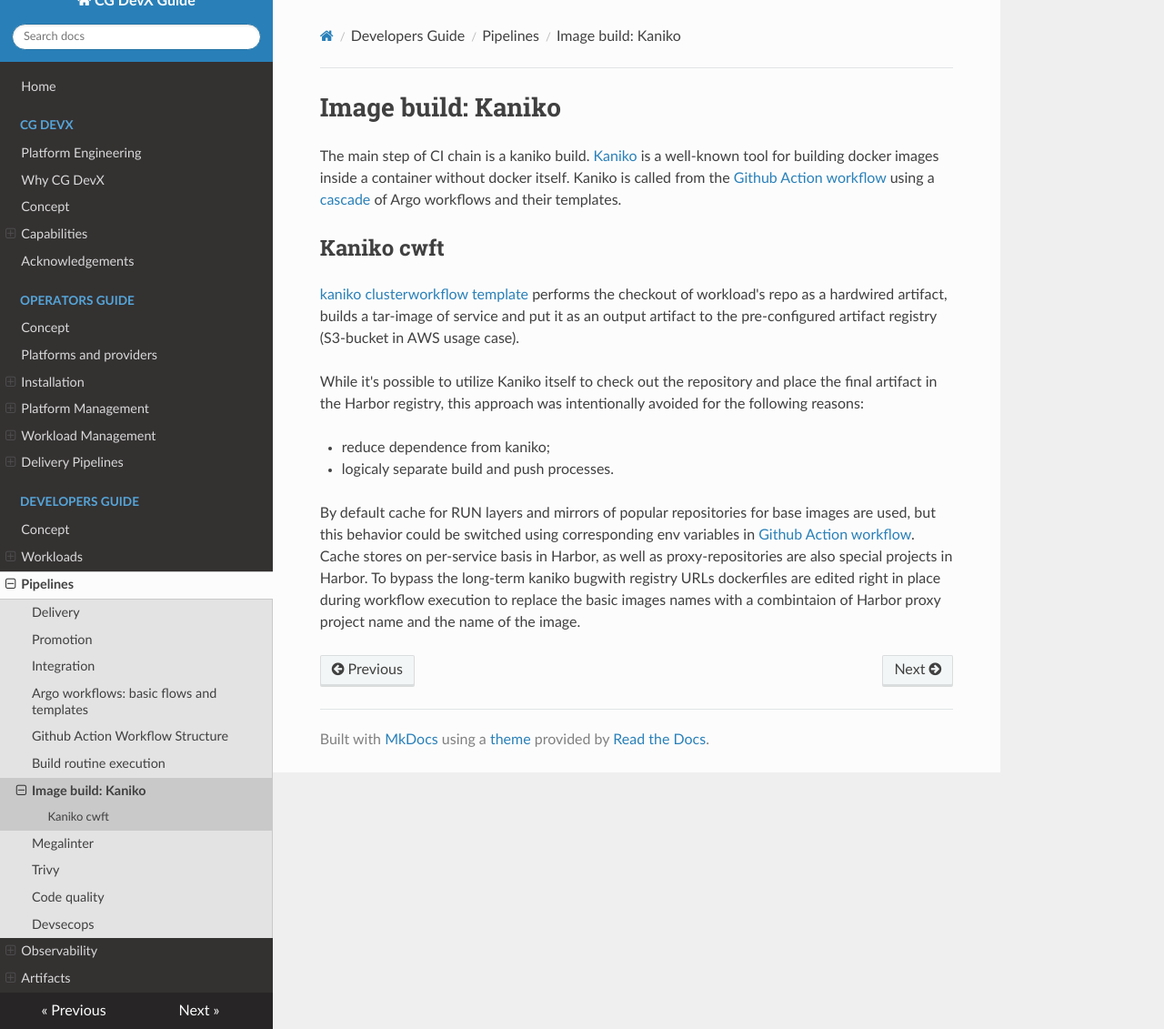
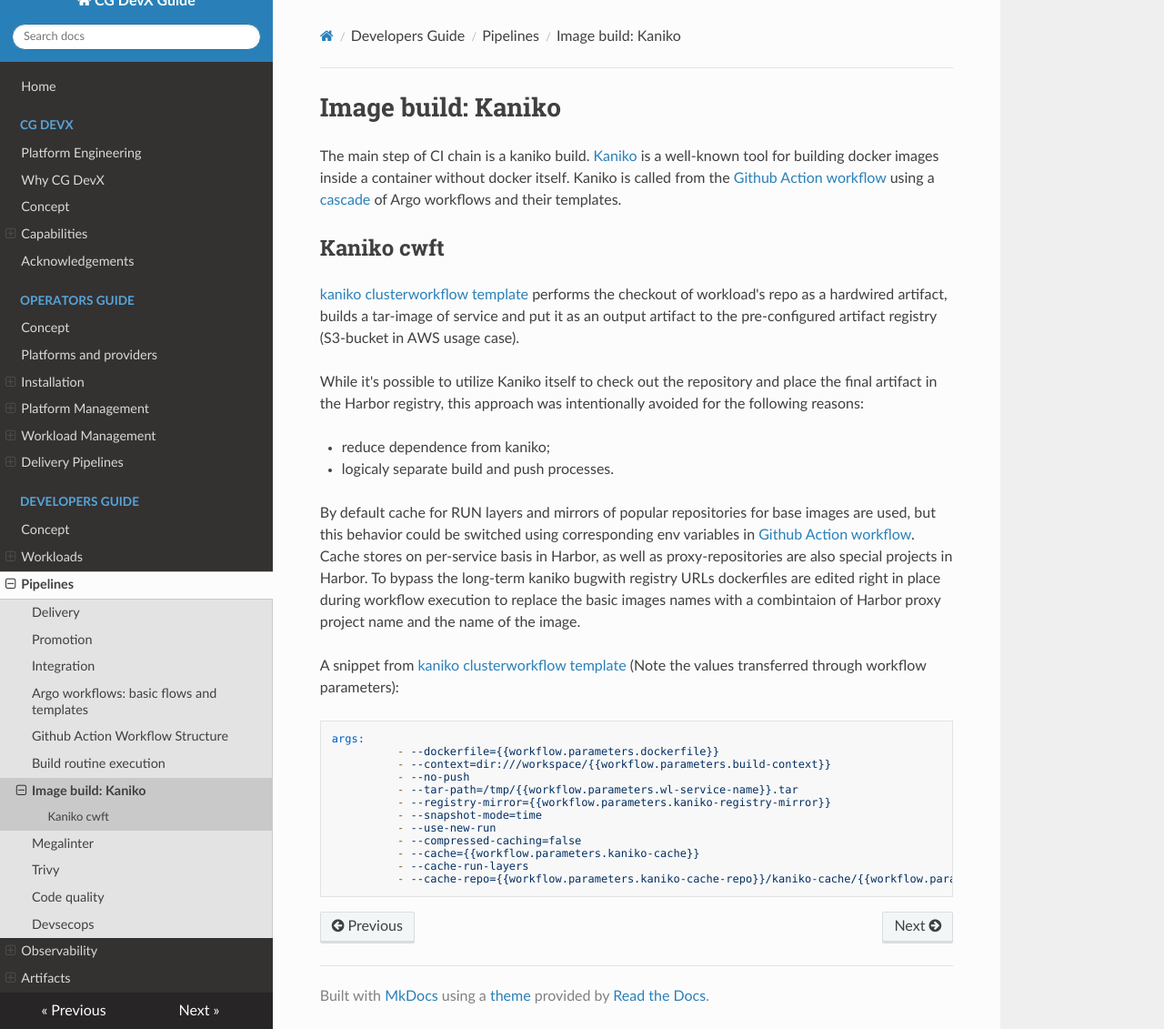
Before and after one commit to CloudGeometry/cg-devx-docs, an MkDocs documentation site: the page built from docs/developers_guide/ci/kaniko_build.md, in a window 1280 px wide and 1131 px high. Shown: the whole window at 91% size. Built offline with MkDocs 1.6.1, drawn with Linux system fonts in a browser that asks for light colours; nearby versions of some CDN libraries; a script that is not in the unit is left out.

Commit message:
docs: Argo wf uth

````diff
--- a/docs/developers_guide/ci/kaniko_build.md
+++ b/docs/developers_guide/ci/kaniko_build.md
@@ -3,7 +3,7 @@ The main step of CI chain is a kaniko build. [Kaniko](https://github.com/GoogleC
 Kaniko is called from the [Github Action workflow](github_action_workflow.md)
 using a [cascade](build_routine.md) of Argo workflows and their templates.
 ## Kaniko cwft
-[kaniko clusterworkflow template](<!--link to file in github-->) performs the checkout of workload's repo as a hardwired artifact, builds a tar-image of service and put it as an output artifact to the pre-configured artifact registry (S3-bucket in AWS usage case).
+[kaniko clusterworkflow template](https://github.com/CloudGeometry/cg-devx-core/blob/main/platform/gitops-pipelines/delivery/clusters/cc-cluster/core-services/components/argo-workflows/cluster-workflow-templates/kaniko-s3-cwft.yaml) performs the checkout of workload's repo as a hardwired artifact, builds a tar-image of service and put it as an output artifact to the pre-configured artifact registry (S3-bucket in AWS usage case).
 
   While it's possible to utilize Kaniko itself to check out the repository and place the final artifact in the Harbor registry, this approach was intentionally avoided for the following reasons:
 
@@ -11,4 +11,20 @@ using a [cascade](build_routine.md) of Argo workflows and their templates.
 - logicaly separate build and push processes.
 
 By default cache for RUN layers and mirrors of popular repositories for base images are used, but this behavior could be switched using corresponding env variables in [Github Action workflow](github_action_workflow.md). Cache stores on per-service basis in Harbor, as well as proxy-repositories are also special projects in Harbor. To bypass the long-term kaniko bugwith registry URLs dockerfiles are edited right in place during workflow execution to replace the basic images names with a combintaion of Harbor proxy project name and the name of the image.
-<!-- snippet from GH with kaniko executor args-->
+
+A snippet from  [kaniko clusterworkflow template](https://github.com/CloudGeometry/cg-devx-core/blob/main/platform/gitops-pipelines/delivery/clusters/cc-cluster/core-services/components/argo-workflows/cluster-workflow-templates/kaniko-s3-cwft.yaml)
+(Note the values transferred through workflow parameters):
+```yaml
+args:
+          - --dockerfile={{workflow.parameters.dockerfile}}
+          - --context=dir:///workspace/{{workflow.parameters.build-context}}
+          - --no-push
+          - --tar-path=/tmp/{{workflow.parameters.wl-service-name}}.tar
+          - --registry-mirror={{workflow.parameters.kaniko-registry-mirror}}
+          - --snapshot-mode=time
+          - --use-new-run
+          - --compressed-caching=false
+          - --cache={{workflow.parameters.kaniko-cache}}
+          - --cache-run-layers
+          - --cache-repo={{workflow.parameters.kaniko-cache-repo}}/kaniko-cache/{{workflow.parameters.workload-name}}-{{workflow.parameters.wl-service-name}}
+```
````
Also changed, not shown: docs/under_the_hood/architecture.md (+1 -1 lines), docs/under_the_hood/delivery_pipelines/argo_cleanup.md (added, +19 -0 lines), docs/under_the_hood/delivery_pipelines/argo_config.md (added, +25 -0 lines), docs/under_the_hood/delivery_pipelines/argo_permissions.md (added, +28 -0 lines), docs/under_the_hood/delivery_pipelines/delivery_pipelines.md (+5 -0 lines).
